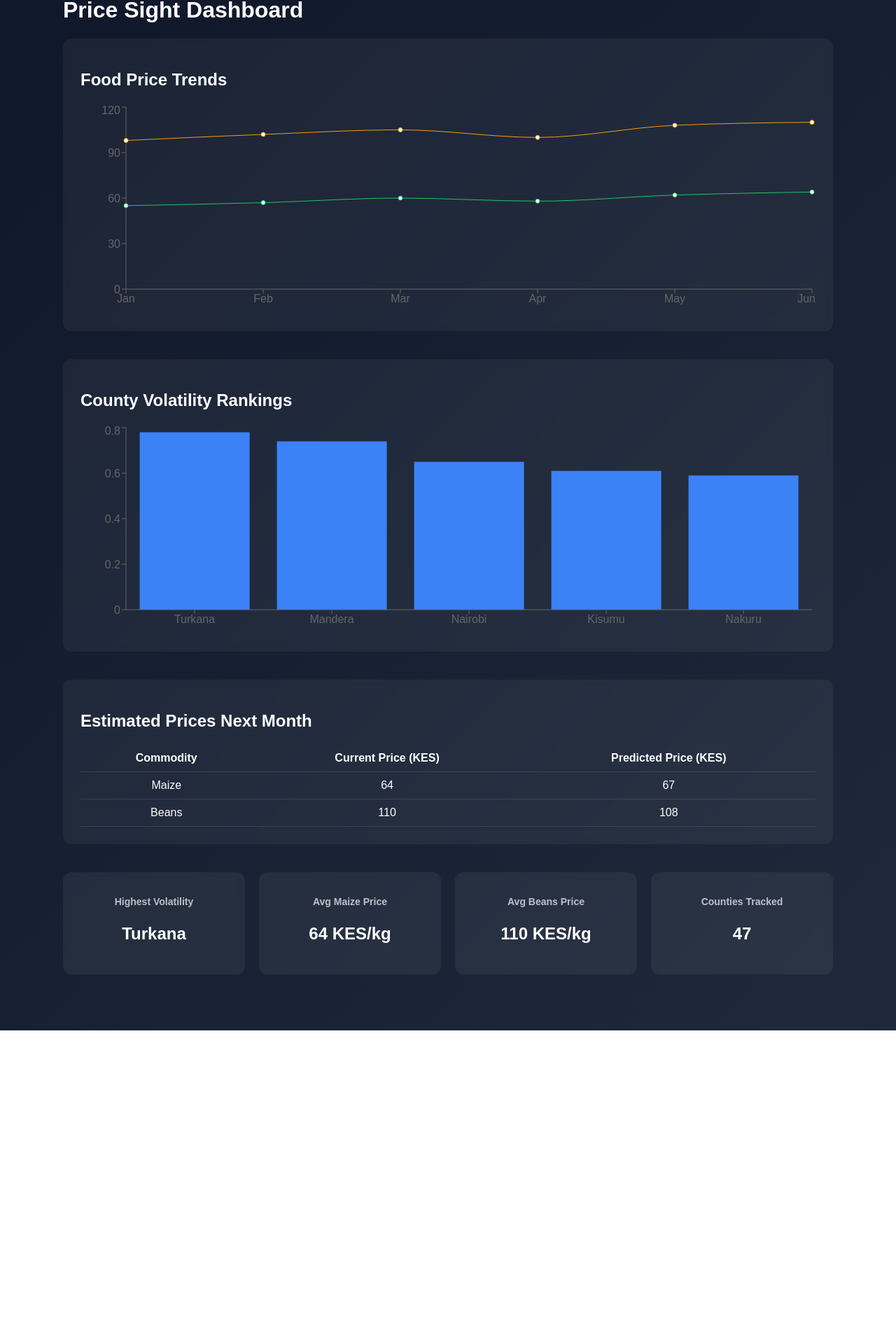
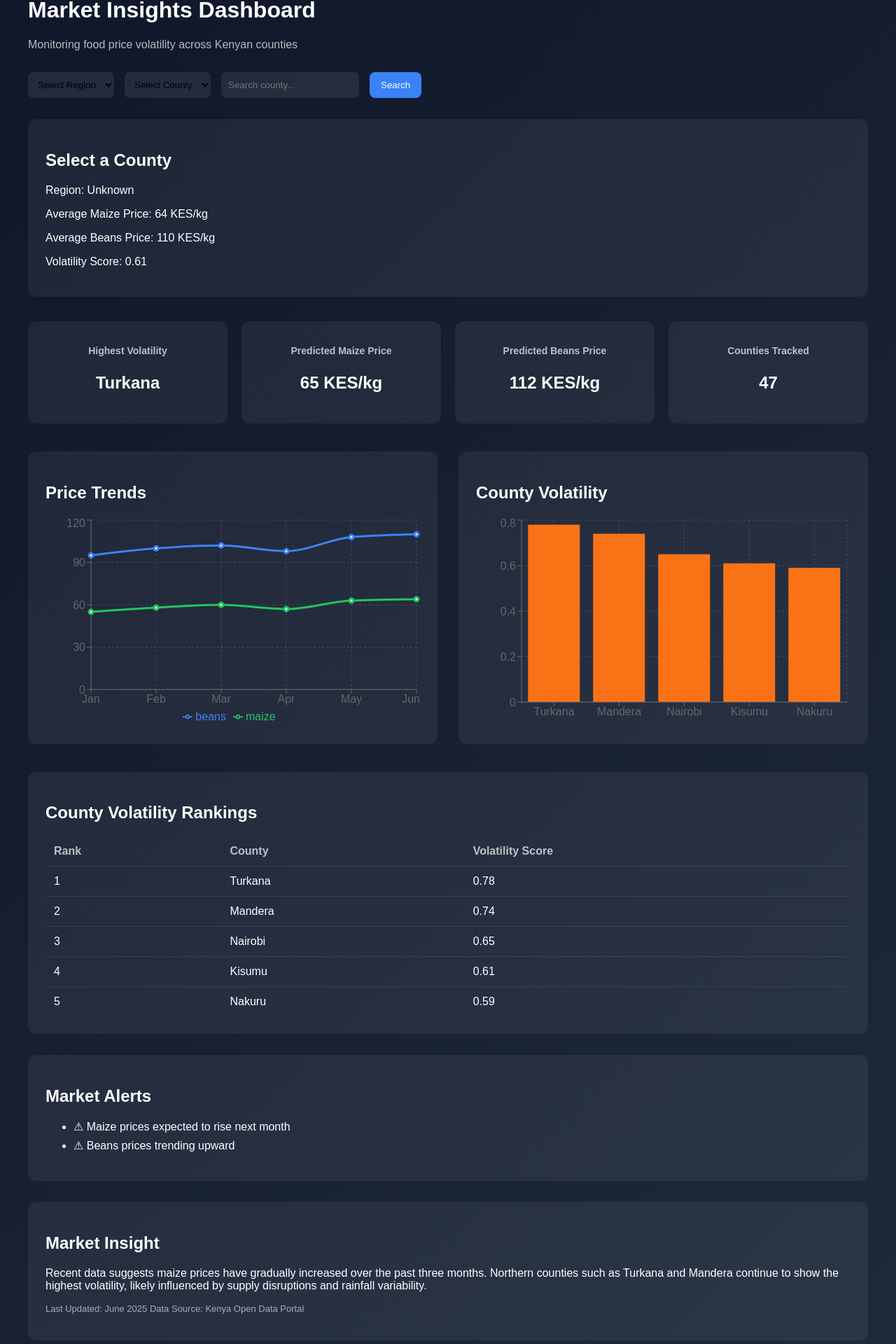
Before and after one commit to rhapsodydevv/food-price-predictor, a React (Vite) app in the folder frontend/: page /dashboard in a window 1280 px wide. Shown: the part 65-1985 px from the top of the page at 70% size. Before the commit the page ends 1537 px from the top, so only its background shows below. Built offline with nearby package versions, Linux system fonts and the light colour scheme.

Commit message:
Created the Dashboard

```diff
--- a/frontend/package.json
+++ b/frontend/package.json
@@ -10,8 +10,10 @@
     "preview": "vite preview"
   },
   "dependencies": {
+    "leaflet": "^1.9.4",
     "react": "^19.2.0",
     "react-dom": "^19.2.0",
+    "react-leaflet": "^5.0.0",
     "react-router-dom": "^7.13.1",
     "recharts": "^3.8.0"
   },
--- a/frontend/src/main.jsx
+++ b/frontend/src/main.jsx
@@ -1,3 +1,4 @@
+import "leaflet/dist/leaflet.css";
 import React from "react";
 import ReactDOM from "react-dom/client";
 import App from "./App";
--- a/frontend/src/pages/Dashboard.css
+++ b/frontend/src/pages/Dashboard.css
@@ -1,33 +1,56 @@
 .dashboard-container {
-    max-width: 1100px;
+    max-width: 1200px;
     margin: auto;
     padding: 40px;
 }
 
-.card {
-    background: rgba(255, 255, 255, 0.05);
+/* HEADER */
+
+.dashboard-header {
+    margin-bottom: 30px;
+}
+
+.dashboard-header p {
+    opacity: 0.7;
+}
+
+/* FILTERS */
+
+.filters {
+    display: flex;
+    gap: 15px;
+    flex-wrap: wrap;
+    margin-bottom: 30px;
+}
+
+.filters select,
+.filters input {
+    padding: 10px;
+    border-radius: 8px;
+    border: none;
+    background: rgba(255, 255, 255, 0.08);
+    color: black;
+}
+
+.filters button {
+    padding: 10px 16px;
+    border-radius: 8px;
+    border: none;
+    background: #3b82f6;
+    color: white;
+    cursor: pointer;
+}
+
+/* COUNTY CARD */
+
+.county-card {
+    background: rgba(255, 255, 255, 0.06);
     padding: 25px;
     border-radius: 12px;
-    margin-bottom: 40px;
-    -webkit-backdrop-filter: blur(5px);
-    backdrop-filter: blur(5px);
+    margin-bottom: 35px;
 }
 
-.card h2 {
-    margin-bottom: 20px;
-}
-
-table {
-    width: 100%;
-    border-collapse: collapse;
-}
-
-table th,
-table td {
-    padding: 10px;
-    text-align: center;
-    border-bottom: 1px solid rgba(255, 255, 255, 0.1);
-}
+/* METRIC CARDS */
 
 .stats-grid {
     display: grid;
@@ -40,8 +63,6 @@ table td {
     background: rgba(255, 255, 255, 0.06);
     padding: 20px;
     border-radius: 12px;
-    -webkit-backdrop-filter: blur(5px);
-    backdrop-filter: blur(5px);
     text-align: center;
     transition: transform 0.2s ease;
 }
@@ -53,10 +74,80 @@ table td {
 .stat-card h3 {
     font-size: 14px;
     opacity: 0.7;
-    margin-bottom: 8px;
 }
 
 .stat-card p {
     font-size: 24px;
     font-weight: 600;
 }
+
+/* CHARTS */
+
+.chart-grid {
+    display: grid;
+    grid-template-columns: 1fr 1fr;
+    gap: 30px;
+    margin-bottom: 40px;
+}
+
+.card {
+    background: rgba(255, 255, 255, 0.06);
+    padding: 25px;
+    border-radius: 12px;
+}
+
+/* TABLE */
+
+table {
+    width: 100%;
+    border-collapse: collapse;
+    margin-top: 10px;
+}
+
+th {
+    text-align: left;
+    padding: 12px;
+    opacity: 0.7;
+}
+
+td {
+    padding: 12px;
+    border-top: 1px solid rgba(255, 255, 255, 0.08);
+}
+
+tr:hover {
+    background: rgba(255, 255, 255, 0.05);
+}
+
+/* ALERTS */
+
+.alerts-card {
+    background: rgba(255, 255, 255, 0.06);
+    padding: 25px;
+    border-radius: 12px;
+    margin-top: 30px;
+}
+
+.alerts-card li {
+    margin-bottom: 8px;
+}
+
+/* INSIGHT */
+
+.insight-card {
+    background: rgba(255, 255, 255, 0.06);
+    padding: 25px;
+    border-radius: 12px;
+    margin-top: 30px;
+}
+
+.data-source {
+    opacity: 0.6;
+    font-size: 13px;
+    margin-top: 10px;
+}
+
+.error {
+    color: #ef4444;
+    margin-bottom: 15px;
+}
--- a/frontend/src/pages/Dashboard.jsx
+++ b/frontend/src/pages/Dashboard.jsx
@@ -1,6 +1,9 @@
+import { useState } from "react";
 import {
     Bar,
     BarChart,
+    CartesianGrid,
+    Legend,
     Line,
     LineChart,
     ResponsiveContainer,
@@ -8,91 +11,182 @@ import {
     XAxis,
     YAxis
 } from "recharts";
+
+import "leaflet/dist/leaflet.css";
+
 import "./Dashboard.css";
 
 export default function Dashboard() {
 
+    const regions = {
+        Western: ["Kakamega", "Bungoma", "Busia", "Vihiga"],
+        Nyanza: ["Kisumu", "Siaya", "Homa Bay", "Migori", "Kisii", "Nyamira"],
+        RiftValley: ["Nakuru", "Turkana", "Uasin Gishu", "Baringo"],
+        Central: ["Kiambu", "Nyeri", "Murang'a", "Kirinyaga", "Nyandarua"],
+        Eastern: ["Machakos", "Meru", "Embu", "Kitui"],
+        Coast: ["Mombasa", "Kilifi", "Kwale", "Tana River", "Lamu"],
+        Nairobi: ["Nairobi"],
+        NorthEastern: ["Garissa", "Wajir", "Mandera"]
+    };
+
+    const allCounties = Object.values(regions).flat();
+
     const priceData = [
-        { month: "Jan", maize: 55, beans: 98 },
-        { month: "Feb", maize: 57, beans: 102 },
-        { month: "Mar", maize: 60, beans: 105 },
-        { month: "Apr", maize: 58, beans: 100 },
-        { month: "May", maize: 62, beans: 108 },
+        { month: "Jan", maize: 55, beans: 95 },
+        { month: "Feb", maize: 58, beans: 100 },
+        { month: "Mar", maize: 60, beans: 102 },
+        { month: "Apr", maize: 57, beans: 98 },
+        { month: "May", maize: 63, beans: 108 },
         { month: "Jun", maize: 64, beans: 110 }
     ];
 
-    const countyVolatility = [
-        { county: "Turkana", score: 0.78 },
-        { county: "Mandera", score: 0.74 },
-        { county: "Nairobi", score: 0.65 },
-        { county: "Kisumu", score: 0.61 },
-        { county: "Nakuru", score: 0.59 }
+    const countyData = [
+        { county: "Turkana", volatility: 0.78 },
+        { county: "Mandera", volatility: 0.74 },
+        { county: "Nairobi", volatility: 0.65 },
+        { county: "Kisumu", volatility: 0.61 },
+        { county: "Nakuru", volatility: 0.59 }
     ];
 
-    const predictions = [
-        { food: "Maize", current: 64, predicted: 67 },
-        { food: "Beans", current: 110, predicted: 108 }
-    ];
+    const [region, setRegion] = useState("");
+    const [county, setCounty] = useState("");
+    const [search, setSearch] = useState("");
+    const [error, setError] = useState("");
+
+    /* SEARCH FUNCTION */
+
+    const handleSearch = () => {
+
+        const found = allCounties.find(
+            c => c.toLowerCase() === search.toLowerCase()
+        );
+
+        if (found) {
+
+            setCounty(found);
+            setError("");
+
+            const regionFound = Object.keys(regions).find(r =>
+                regions[r].includes(found)
+            );
+
+            setRegion(regionFound);
+
+        } else {
+
+            setError("County not found. Please check spelling.");
+
+        }
+
+    };
+
+    /* SIMPLE PRICE PREDICTION */
+
+    const predict = (data, key) => {
+
+        let n = data.length;
+        let sumX = 0, sumY = 0, sumXY = 0, sumXX = 0;
+
+        data.forEach((d, i) => {
+            sumX += i;
+            sumY += d[key];
+            sumXY += i * d[key];
+            sumXX += i * i;
+        });
+
+        const slope = (n * sumXY - sumX * sumY) / (n * sumXX - sumX * sumX);
+        const intercept = (sumY - slope * sumX) / n;
+
+        return Math.round(intercept + slope * n);
+
+    };
+
+    const maizePrediction = predict(priceData, "maize");
+    const beansPrediction = predict(priceData, "beans");
+
+    /* SORT RANKINGS */
+
+    const ranked = [...countyData].sort(
+        (a, b) => b.volatility - a.volatility
+    );
+
+    /* MARKET ALERTS */
+
+    const alerts = [];
+
+    if (maizePrediction > priceData[priceData.length - 1].maize) {
+        alerts.push("⚠ Maize prices expected to rise next month");
+    }
+
+    if (beansPrediction > priceData[priceData.length - 1].beans) {
+        alerts.push("⚠ Beans prices trending upward");
+    }
+
+    if (region === "RiftValley") {
+        alerts.push("⚠ Volatility increasing in Rift Valley markets");
+    }
 
     return (
+
         <div className="dashboard-container">
 
-            <h1>Price Sight Dashboard</h1>
+            {/* HEADER */}
 
-            <div className="card">
-                <h2>Food Price Trends</h2>
+            <div className="dashboard-header">
+                <h1>Market Insights Dashboard</h1>
+                <p>Monitoring food price volatility across Kenyan counties</p>
+            </div>
 
-                <ResponsiveContainer width="100%" height={300}>
-                    <LineChart data={priceData}>
-                        <XAxis dataKey="month" />
-                        <YAxis />
-                        <Tooltip />
-                        <Line type="monotone" dataKey="maize" stroke="#22c55e" />
-                        <Line type="monotone" dataKey="beans" stroke="#f59e0b" />
-                    </LineChart>
-                </ResponsiveContainer>
+            {/* FILTERS */}
+
+            <div className="filters">
+
+                <select onChange={(e) => setRegion(e.target.value)}>
+                    <option>Select Region</option>
+                    {Object.keys(regions).map((r) => (
+                        <option key={r}>{r}</option>
+                    ))}
+                </select>
+
+                <select onChange={(e) => setCounty(e.target.value)}>
+                    <option>Select County</option>
+                    {region &&
+                        regions[region].map((c) => (
+                            <option key={c}>{c}</option>
+                        ))}
+                </select>
+
+                <input
+                    className="search-bar"
+                    placeholder="Search county..."
+                    value={search}
+                    onChange={(e) => setSearch(e.target.value)}
+                    onKeyDown={(e) => {
+                        if (e.key === "Enter") handleSearch();
+                    }}
+                />
+
+                <button onClick={handleSearch}>Search</button>
 
             </div>
 
-            <div className="card">
-                <h2>County Volatility Rankings</h2>
+            {error && <p className="error">{error}</p>}
 
-                <ResponsiveContainer width="100%" height={300}>
-                    <BarChart data={countyVolatility}>
-                        <XAxis dataKey="county" />
-                        <YAxis />
-                        <Tooltip />
-                        <Bar dataKey="score" fill="#3b82f6" />
-                    </BarChart>
-                </ResponsiveContainer>
+            {/* COUNTY PROFILE */}
+
+            <div className="county-card">
+
+                <h2>{county || "Select a County"}</h2>
+
+                <p>Region: {region || "Unknown"}</p>
+                <p>Average Maize Price: 64 KES/kg</p>
+                <p>Average Beans Price: 110 KES/kg</p>
+                <p>Volatility Score: 0.61</p>
 
             </div>
 
+            {/* METRIC CARDS */}
 
-            <div className="card">
-                <h2>Estimated Prices Next Month</h2>
-
-                <table>
-                    <thead>
-                        <tr>
-                            <th>Commodity</th>
-                            <th>Current Price (KES)</th>
-                            <th>Predicted Price (KES)</th>
-                        </tr>
-                    </thead>
-
-                    <tbody>
-                        {predictions.map((item, index) => (
-                            <tr key={index}>
-                                <td>{item.food}</td>
-                                <td>{item.current}</td>
-                                <td>{item.predicted}</td>
-                            </tr>
-                        ))}
-                    </tbody>
-
-                </table>
-            </div>
             <div className="stats-grid">
 
                 <div className="stat-card">
@@ -101,13 +195,13 @@ export default function Dashboard() {
                 </div>
 
                 <div className="stat-card">
-                    <h3>Avg Maize Price</h3>
-                    <p>64 KES/kg</p>
+                    <h3>Predicted Maize Price</h3>
+                    <p>{maizePrediction} KES/kg</p>
                 </div>
 
                 <div className="stat-card">
-                    <h3>Avg Beans Price</h3>
-                    <p>110 KES/kg</p>
+                    <h3>Predicted Beans Price</h3>
+                    <p>{beansPrediction} KES/kg</p>
                 </div>
 
                 <div className="stat-card">
@@ -117,6 +211,138 @@ export default function Dashboard() {
 
             </div>
 
+            {/* CHARTS */}
+
+            <div className="chart-grid">
+
+                <div className="card">
+
+                    <h2>Price Trends</h2>
+
+                    <ResponsiveContainer width="100%" height={300}>
+
+                        <LineChart data={priceData}>
+
+                            <CartesianGrid strokeDasharray="3 3" opacity={0.2} />
+                            <XAxis dataKey="month" />
+                            <YAxis />
+                            <Tooltip />
+                            <Legend />
+
+                            <Line
+                                type="monotone"
+                                dataKey="maize"
+                                stroke="#22c55e"
+                                strokeWidth={3}
+                            />
+
+                            <Line
+                                type="monotone"
+                                dataKey="beans"
+                                stroke="#3b82f6"
+                                strokeWidth={3}
+                            />
+
+                        </LineChart>
+
+                    </ResponsiveContainer>
+
+                </div>
+
+                <div className="card">
+
+                    <h2>County Volatility</h2>
+
+                    <ResponsiveContainer width="100%" height={300}>
+
+                        <BarChart data={ranked}>
+
+                            <CartesianGrid strokeDasharray="3 3" opacity={0.2} />
+                            <XAxis dataKey="county" />
+                            <YAxis />
+                            <Tooltip />
+
+                            <Bar dataKey="volatility" fill="#f97316" />
+
+                        </BarChart>
+
+                    </ResponsiveContainer>
+
+                </div>
+
+            </div>
+
+            {/* RANKING TABLE */}
+
+            <div className="card">
+
+                <h2>County Volatility Rankings</h2>
+
+                <table>
+
+                    <thead>
+                        <tr>
+                            <th>Rank</th>
+                            <th>County</th>
+                            <th>Volatility Score</th>
+                        </tr>
+                    </thead>
+
+                    <tbody>
+
+                        {ranked.map((c, index) => (
+                            <tr key={index}>
+                                <td>{index + 1}</td>
+                                <td>{c.county}</td>
+                                <td>{c.volatility}</td>
+                            </tr>
+                        ))}
+
+                    </tbody>
+
+                </table>
+
+            </div>
+
+            {/* ALERTS */}
+
+            <div className="alerts-card">
+
+                <h2>Market Alerts</h2>
+
+                <ul>
+                    {alerts.map((a, i) => (
+                        <li key={i}>{a}</li>
+                    ))}
+                </ul>
+
+            </div>
+
+            {/* INSIGHTS */}
+
+            <div className="insight-card">
+
+                <h2>Market Insight</h2>
+
+                <p>
+
+                    Recent data suggests maize prices have gradually increased over the
+                    past three months. Northern counties such as Turkana and Mandera
+                    continue to show the highest volatility, likely influenced by supply
+                    disruptions and rainfall variability.
+
+                </p>
+
+                <p className="data-source">
+
+                    Last Updated: June 2025
+                    Data Source: Kenya Open Data Portal
+
+                </p>
+
+            </div>
+
         </div>
+
     );
 }
```
Also changed, not shown: 1 other file (tests, documents, lock files or other folders).
